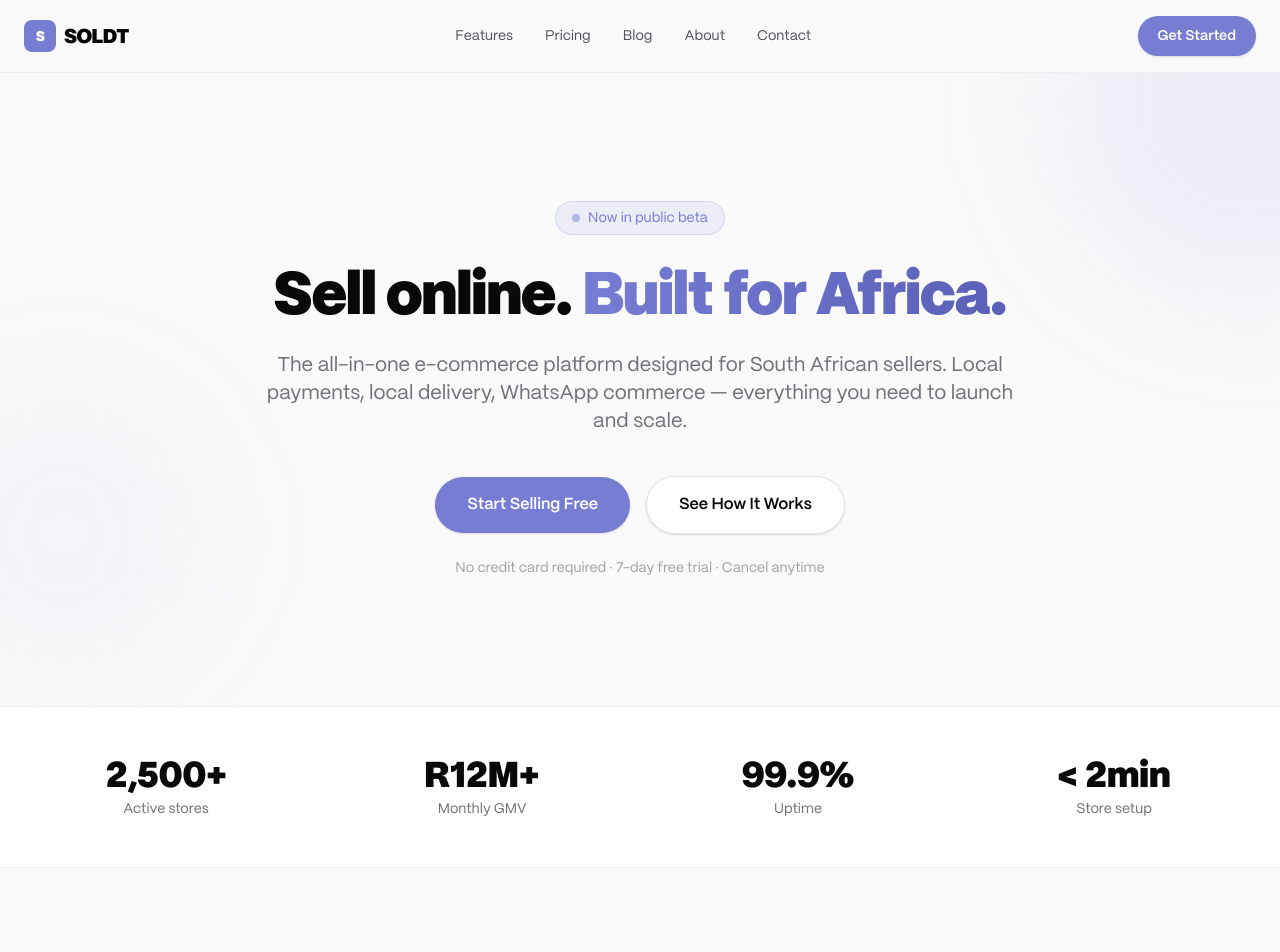
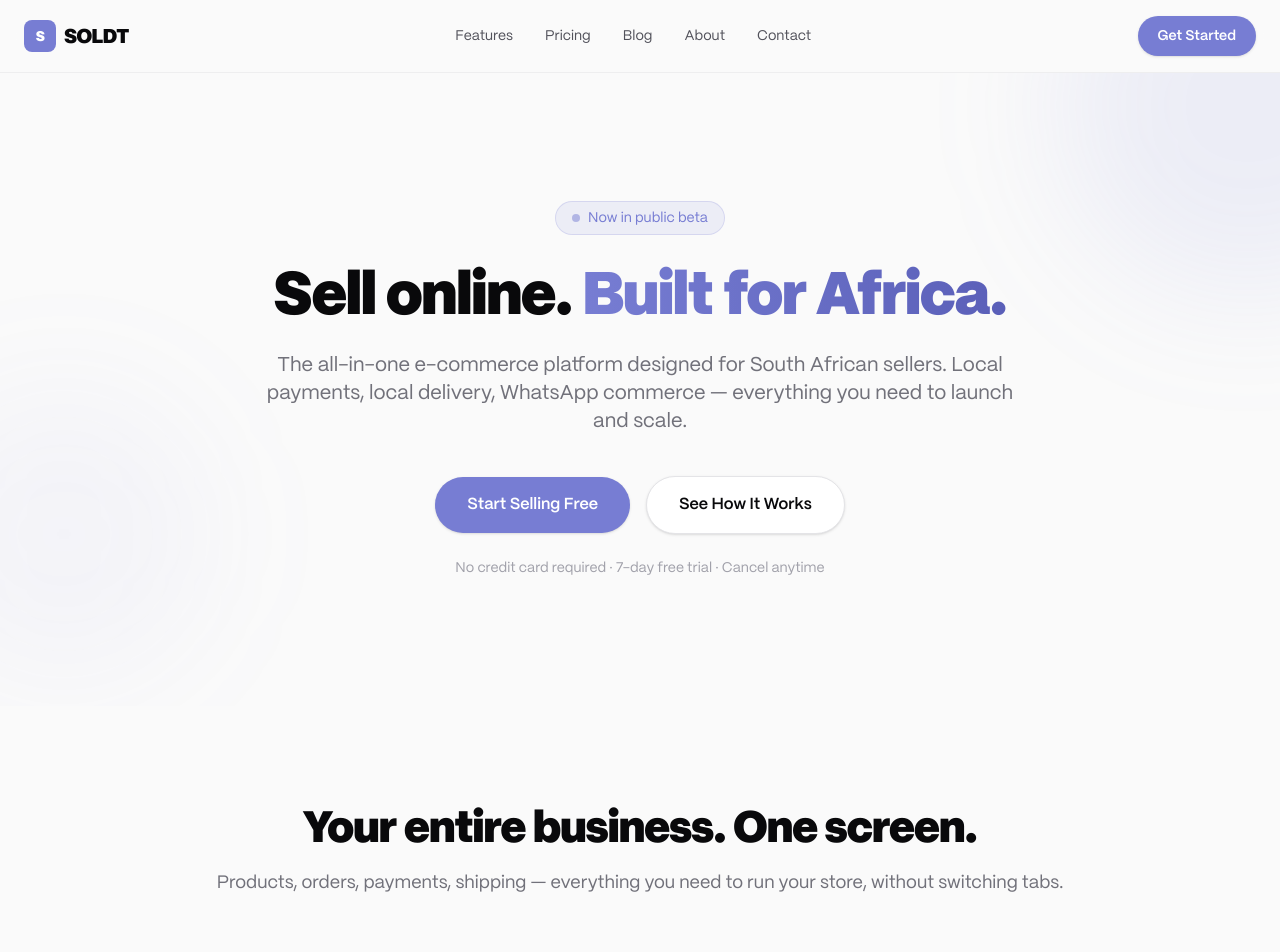
Before and after one commit to akani296m/SOLDTWEBSITE, a SvelteKit app: page / in a window 1280 px wide. Shown: the top 952 px of the page. Built offline with nearby package versions, Linux system fonts and the light colour scheme; a web font is replaced by a local one.

Commit message:
remove stats section

```diff
--- a/src/routes/+page.svelte
+++ b/src/routes/+page.svelte
@@ -63,13 +63,6 @@
         },
     ];
 
-    const stats = [
-        { value: "2,500+", label: "Active stores" },
-        { value: "R12M+", label: "Monthly GMV" },
-        { value: "99.9%", label: "Uptime" },
-        { value: "< 2min", label: "Store setup" },
-    ];
-
     const steps = [
         {
             num: "01",
@@ -123,7 +116,6 @@
             question: "What if I already have a store on another platform?",
             answer: "We're building import tools to make migration painless. In the meantime, our team can help you move your products manually — reach out and we'll sort you out.",
         },
-
     ];
 
     const trustBadges = [
@@ -334,26 +326,6 @@
             <p class="mt-6 text-sm text-zinc-400">
                 No credit card required · 7-day free trial · Cancel anytime
             </p>
-        </div>
-    </div>
-</section>
-
-<!-- ═══════════════════════════════════════════════════════════════ -->
-<!-- STATS STRIP                                                   -->
-<!-- ═══════════════════════════════════════════════════════════════ -->
-<section class="border-y border-zinc-200/60 bg-white">
-    <div class="mx-auto max-w-7xl px-6 py-12">
-        <div class="grid grid-cols-2 gap-8 md:grid-cols-4">
-            {#each stats as stat}
-                <div class="text-center">
-                    <p
-                        class="font-display text-3xl font-bold text-near-black md:text-4xl"
-                    >
-                        {stat.value}
-                    </p>
-                    <p class="mt-1 text-sm text-zinc-500">{stat.label}</p>
-                </div>
-            {/each}
         </div>
     </div>
 </section>
```
